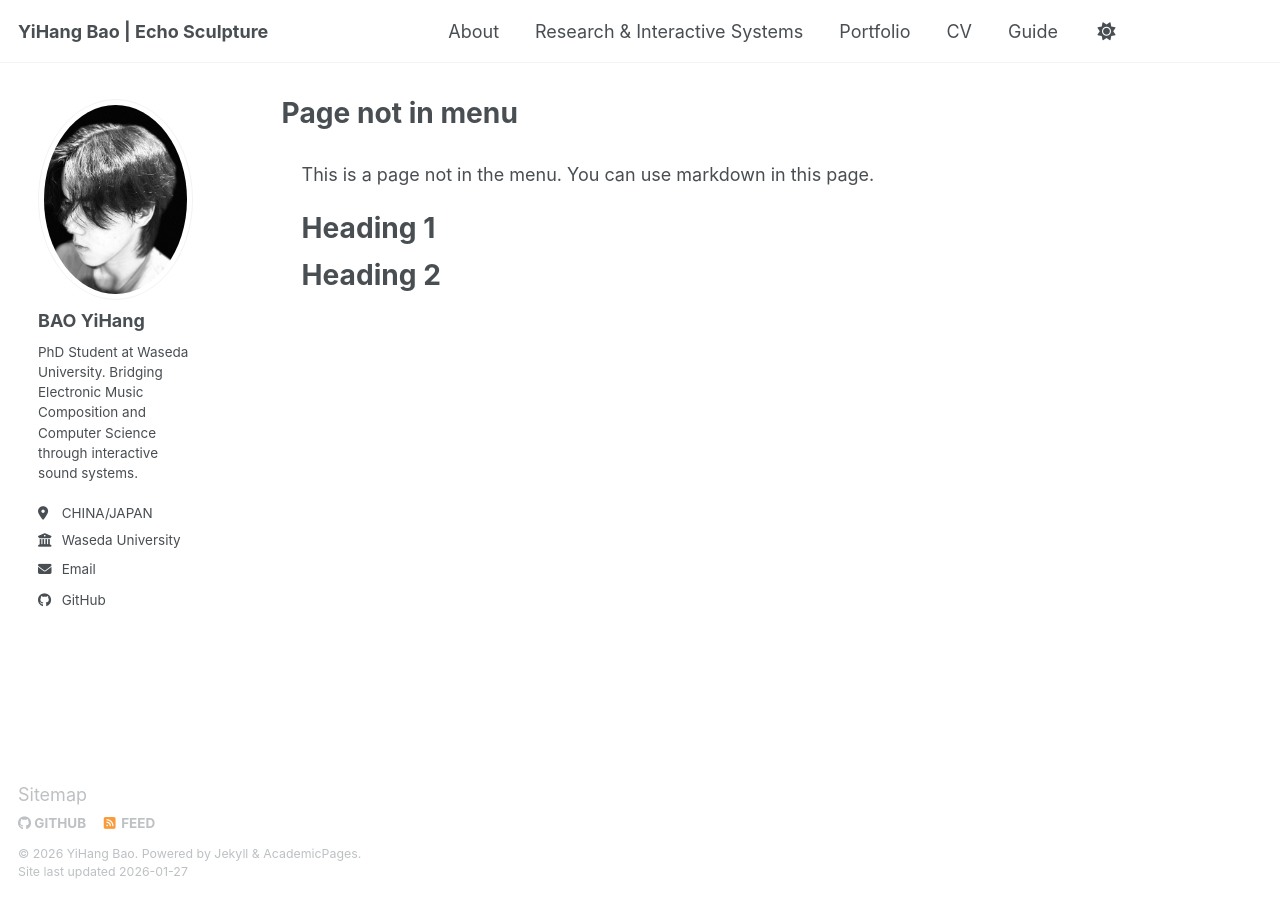
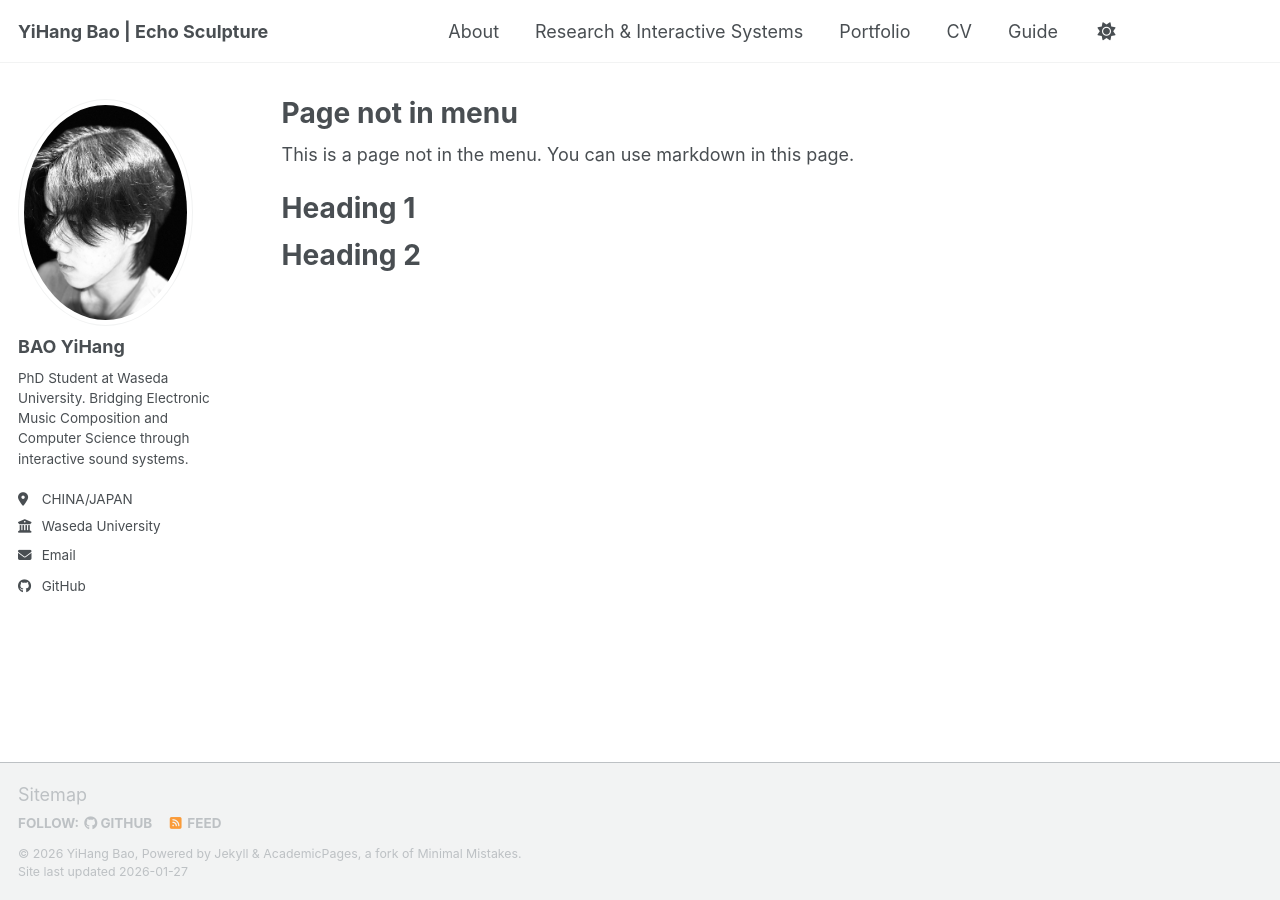
Before and after one commit to Echo-Sculpture/Echo-Sculpture.github.io, a Jekyll site: the page built from _pages/non-menu-page.md, in a window 1280 px wide. Built offline with Jekyll 4.4.1, drawn with Linux system fonts in a browser that asks for light colours; nearby versions of some CDN libraries; a script bundle is joined from its source files by our own code; library files that are not in the unit come from our copies.

Commit message:
Clean up footer.html by removing scripts and styles
Removed unused scripts and styles from footer.

```diff
--- a/_includes/footer.html
+++ b/_includes/footer.html
@@ -1,82 +1,25 @@
+{% include base_path %}
+
+{% if site.author.github or site.author.bitbucket or site.atom_feed.hide != true %}
 <div class="page__footer-follow">
   <ul class="social-icons">
+    {% if site.data.ui-text[site.locale].follow_label %}
+      <li><strong>{{ site.data.ui-text[site.locale].follow_label }}</strong></li>
+    {% endif %}
     {% if site.author.github %}
       <li><a href="https://github.com/{{ site.author.github }}"><i class="fab fa-github" aria-hidden="true"></i> GitHub</a></li>
     {% endif %}
-    <li><a href="{{ base_path }}/feed.xml"><i class="fa fa-fw fa-rss-square" aria-hidden="true"></i> Feed</a></li>
+    {% if site.author.bitbucket %}
+      <li><a href="https://bitbucket.org/{{ site.author.bitbucket }}"><i class="fab fa-bitbucket" aria-hidden="true"></i> Bitbucket</a></li>
+    {% endif %}
+    {% if site.atom_feed.hide != true %}
+    <li><a href="{% if site.atom_feed.path %}{{ site.atom_feed.path }}{% else %}{{ base_path }}/feed.xml{% endif %}"><i class="fa fa-fw fa-rss-square" aria-hidden="true"></i> {{ site.data.ui-text[site.locale].feed_label | default: "Feed" }}</a></li>
+    {% endif %}
   </ul>
 </div>
+{% endif %}
 
 <div class="page__footer-copyright">
-  &copy; {{ site.time | date: '%Y' }} {{ site.name | default: site.title }}. Powered by Jekyll & AcademicPages.
-  <br />Site last updated {{ "now" | date: '%Y-%m-%d' }}
+  &copy; {{ site.time | date: '%Y' }} {{ site.name | default: site.title }}, {{ site.data.ui-text[site.locale].powered_by | default: "Powered by" }} <a href="https://jekyllrb.com" rel="nofollow">Jekyll</a> &amp; <a href="https://github.com/academicpages/academicpages.github.io">AcademicPages</a>, a fork of <a href="https://mademistakes.com/work/minimal-mistakes-jekyll-theme/" rel="nofollow">Minimal Mistakes</a>.<br />
+  Site last updated {{ "now" | date: '%Y-%m-%d' }}
 </div>
-
-<script src="https://cdnjs.cloudflare.com/ajax/libs/p5.js/1.4.0/p5.min.js"></script>
-
-<style>
-  /* 挖空所有白底容器 */
-  html, body, #main, .initial-content, .page, .page__inner-wrap,
-  .page__content, .archive, .masthead, .greedy-nav, .sidebar, .page__footer {
-    background-color: transparent !important;
-    background: transparent !important;
-    border: none !important;
-    box-shadow: none !important;
-  }
-
-  /* 保护文字区域的阅读体验：加一层淡淡的磨砂感 */
-  .page__content, .sidebar {
-    background-color: rgba(255, 255, 255, 0.8) !important;
-    padding: 20px;
-    border-radius: 12px;
-  }
-
-  /* 画布置于底层 */
-  #interactive-bg {
-    position: fixed !important;
-    top: 0;
-    left: 0;
-    width: 100vw !important;
-    height: 100vh !important;
-    z-index: -1 !important;
-    pointer-events: none;
-  }
-</style>
-
-<script>
-  function setup() {
-    let cnv = createCanvas(windowWidth, windowHeight);
-    cnv.id('interactive-bg');
-    cnv.parent(document.body);
-    frameRate(30);
-  }
-
-  function draw() {
-    clear(); // 保持背景透明的关键
-    stroke(0, 122, 255, 120); // 经典的数字蓝色
-    strokeWeight(1.5);
-
-    let step = 50;
-    for (let x = 0; x <= width; x += step) {
-      for (let y = 0; y <= height; y += step) {
-        let d = dist(mouseX, mouseY, x, y);
-        if (d < 250) {
-          let angle = atan2(y - mouseY, x - mouseX);
-          let offset = map(d, 0, 250, 25, 0);
-          let px = x + cos(angle) * offset;
-          let py = y + sin(angle) * offset;
-          point(px, py);
-          if (d < 150) {
-            line(px, py, mouseX, mouseY);
-          }
-        } else {
-          point(x, y);
-        }
-      }
-    }
-  }
-
-  function windowResized() {
-    resizeCanvas(windowWidth, windowHeight);
-  }
-</script>
```
